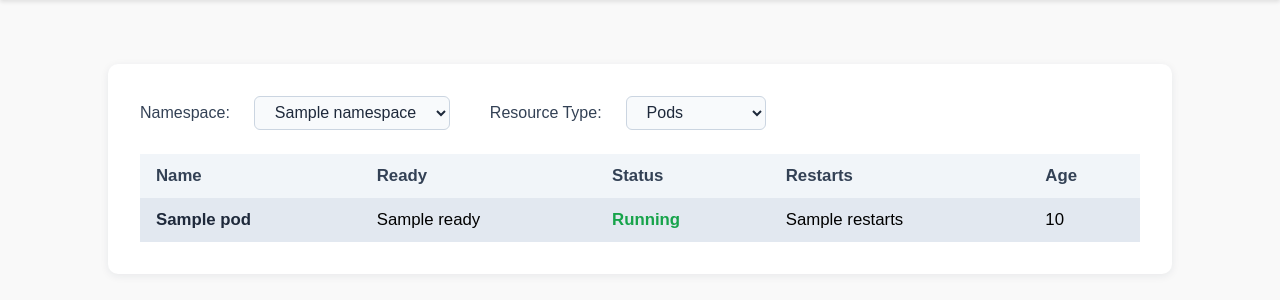
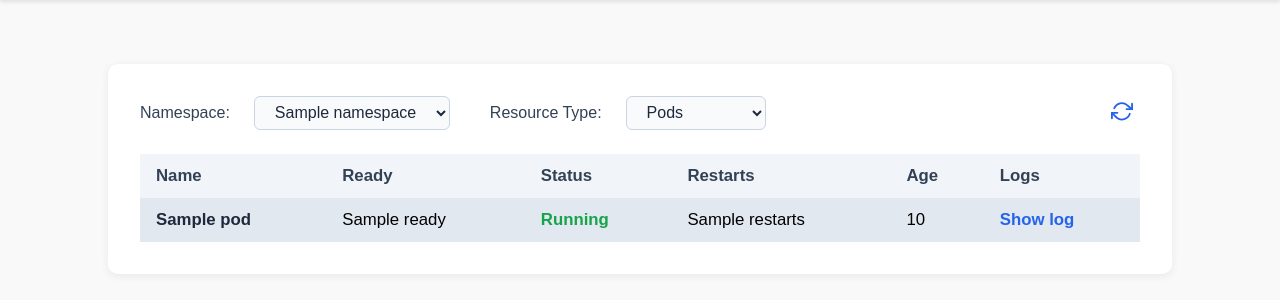
Before and after one commit to tuanuit98/k8sclient, a FastAPI app: template app/templates/index.html in a window 1280 px wide. Shown: the part 60-360 px from the top of the page. Run offline with FastAPI, Linux system fonts and the light colour scheme; the template is opened without the code that fills it: most values are stand-ins (such as "Sample title", 1, 10 or a date in 2020).

Commit message:
add logging

```diff
--- a/app/static/style.css
+++ b/app/static/style.css
@@ -344,3 +344,54 @@ main {
     margin-bottom: 1.5rem;
     font-size: 1.05rem;
 }
+
+.show-log-btn {
+    appearance: none;
+    -webkit-appearance: none;
+    -moz-appearance: none;
+    background: #2563eb !important;
+    color: #fff !important;
+    border: none !important;
+    border-radius: 5px !important;
+    padding: 0.35em 1em !important;
+    font-weight: bold !important;
+    font-family: inherit !important;
+    font-size: 1rem !important;
+    cursor: pointer !important;
+    transition: background 0.2s;
+    outline: none !important;
+    box-shadow: none !important;
+    text-align: center !important;
+    display: inline-block !important;
+}
+.show-log-btn:hover,
+.show-log-btn:focus {
+    background: #1d4ed8 !important;
+}
+
+button {
+    appearance: auto;
+    color: buttontext;
+    background-color: buttonface;
+}
+
+.show-log-link {
+    color: #2563eb;
+    font-weight: bold;
+    cursor: pointer;
+    text-decoration: none;
+    display: inline-block;
+    transition: color 0.2s;
+}
+.show-log-link:hover,
+.show-log-link:focus {
+    color: #1d4ed8;
+    text-decoration: none;
+}
+
+#refreshBtn svg {
+    transition: transform 0.2s;
+}
+#refreshBtn:hover svg {
+    transform: rotate(-90deg) scale(1.1);
+}
--- a/app/templates/index.html
+++ b/app/templates/index.html
@@ -5,7 +5,7 @@
 {% block content %}
 <div class="body-wrapper">
     <div class="pods-wrapper">
-        <div class="pods-header-bar" style="display: flex; align-items: center; gap: 2rem; flex-wrap: wrap;">
+        <div class="pods-header-bar" style="display: flex; align-items: center; gap: 2rem; flex-wrap: wrap; justify-content: space-between;">
             <form id="filterForm" style="display: flex; align-items: center; gap: 1rem;">
                 <label for="namespaceSelect">Namespace:</label>
                 <select id="namespaceSelect" name="namespace">
@@ -20,6 +20,13 @@
                     <option value="configmaps">ConfigMaps</option>
                 </select>
             </form>
+            <button type="button" id="refreshBtn" title="Refresh" style="background:none;border:none;cursor:pointer;padding:0 0.5em;">
+                <svg xmlns="http://www.w3.org/2000/svg" height="22" width="22" viewBox="0 0 24 24" fill="none" stroke="#2563eb" stroke-width="2" stroke-linecap="round" stroke-linejoin="round">
+                    <polyline points="23 4 23 10 17 10"></polyline>
+                    <polyline points="1 20 1 14 7 14"></polyline>
+                    <path d="M3.51 9a9 9 0 0114.13-3.36L23 10M1 14l5.36 5.36A9 9 0 0020.49 15"></path>
+                </svg>
+            </button>
         </div>
         <table class="pods-table" id="podsTable">
             <thead>
@@ -29,6 +36,7 @@
                     <th>Status</th>
                     <th>Restarts</th>
                     <th>Age</th>
+                    <th>Logs</th>
                 </tr>
             </thead>
             <tbody id="podsTableBody">
@@ -47,6 +55,9 @@
                     </td>
                     <td>{{ pod.restarts }}</td>
                     <td>{{ pod.age }}</td>
+                    <td>
+                        <span class="show-log-link" data-pod="{{ pod.name }}">Show log</span>
+                    </td>
                 </tr>
                 {% endfor %}
             </tbody>
@@ -99,10 +110,23 @@
                     <td>${statusCell}</td>
                     <td>${pod.restarts}</td>
                     <td>${pod.age}</td>
+                    <td>
+                        <span class="show-log-link" data-pod="${pod.name}">Show log</span>
+                    </td>
                 `;
                 tr.addEventListener('click', () => {
                     showPodModal(ns, pod.name);
                 });
+
+                // Attach the log link event here!
+                const logLink = tr.querySelector('.show-log-link');
+                if (logLink) {
+                    logLink.addEventListener('click', function(e) {
+                        e.stopPropagation();
+                        showPodLogModal(ns, this.getAttribute('data-pod'));
+                    });
+                }
+
                 tbody.appendChild(tr);
             });
         }
@@ -195,7 +219,36 @@
             tr.addEventListener('click', () => {
                 showPodModal(ns, podName);
             });
+            // Prevent modal when clicking "Show log"
+            const logLink = tr.querySelector('.show-log-link');
+            if (logLink) {
+                logLink.addEventListener('click', function(e) {
+                    e.stopPropagation();
+                    showPodLogModal(ns, this.getAttribute('data-pod'));
+                });
+            }
         });
+
+        // Example showPodLogModal function (implement your modal as needed)
+        function showPodLogModal(ns, podName) {
+            window.open(`/namespace/${encodeURIComponent(ns)}/pod/${encodeURIComponent(podName)}/logs/follow`, '_blank');
+        }
+
+        document.getElementById('refreshBtn').addEventListener('click', () => {
+            const ns = document.getElementById('namespaceSelect').value;
+            const resourceType = document.getElementById('resourceTypeSelect').value;
+            if (resourceType === "pods") {
+                fetch(`/namespace/${encodeURIComponent(ns)}/pods`)
+                    .then(response => response.json())
+                    .then(data => renderPodsTable(data.pods, ns));
+            } else if (resourceType === "configmaps") {
+                fetch(`/namespace/${encodeURIComponent(ns)}/configmaps`)
+                    .then(response => response.json())
+                    .then(data => renderConfigMapsTable(data.configmaps));
+            }
+        });
+
+        document.getElementById('refreshBtn').addEventListener('click', updateTables);
     </script>
 </div>
 {% endblock %}
```
